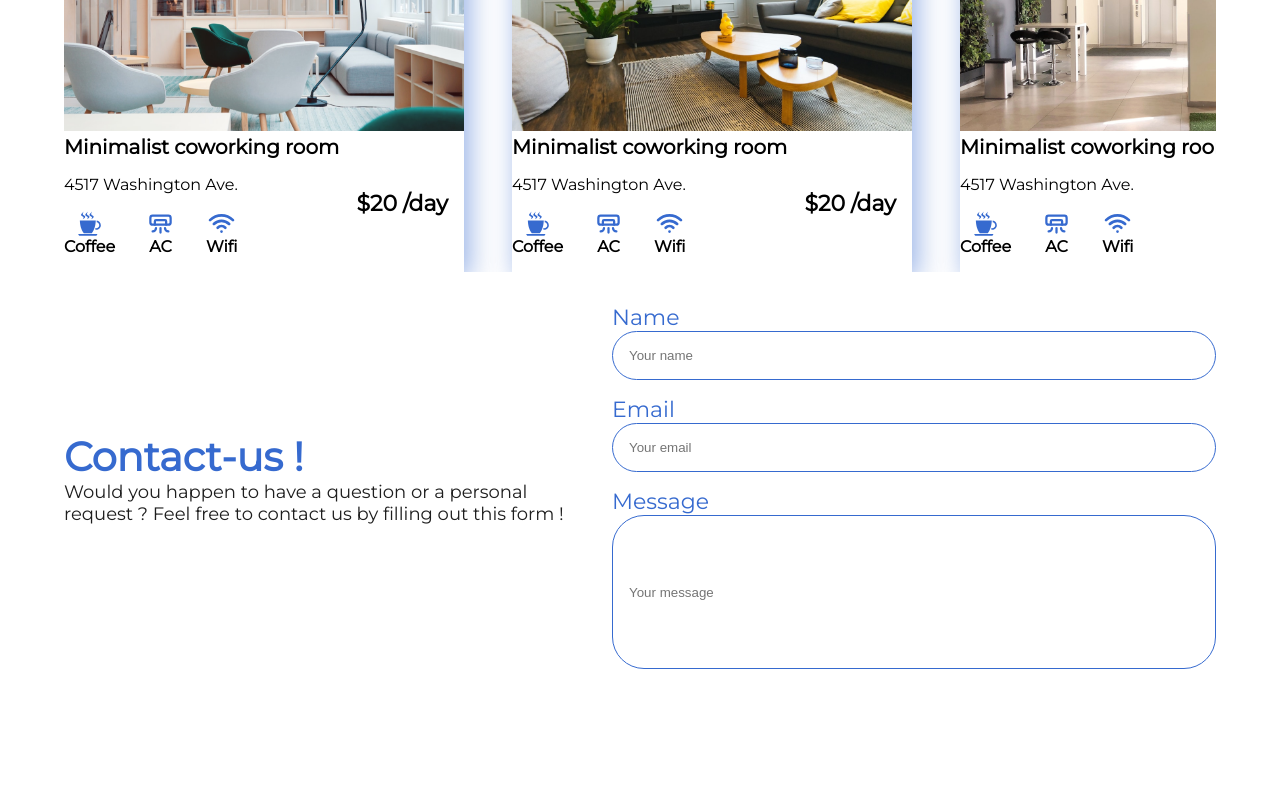
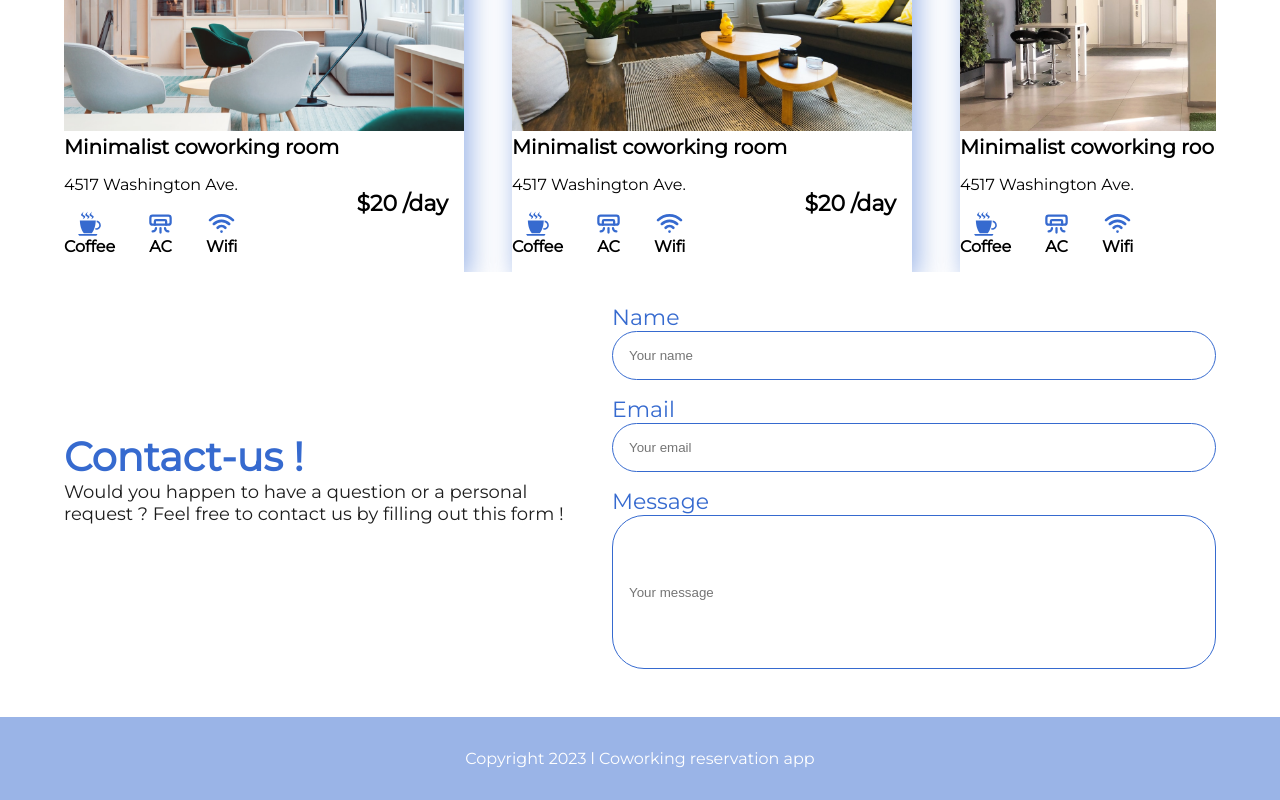
Before and after one commit to Wandarry/Co-Working-Web-App, a React (Create React App) app: page / in a window 1280 px wide. Shown: the part 1215-2015 px from the top of the page. Before the commit the page ends 1932 px from the top, so only its background shows below. Built offline with nearby package versions, Linux system fonts and the light colour scheme.

Commit message:
create footer

```diff
--- /dev/null
+++ b/src/components/footer/footer.css
@@ -0,0 +1,8 @@
+.footer-container{
+    font-family: Montserrat;
+    padding: 2rem;
+    display: flex;
+    justify-content: center;
+    color: white;
+    background-color: var(--white-blue);
+}
--- /dev/null
+++ b/src/components/footer/footer.js
@@ -0,0 +1,12 @@
+import React from "react";
+import './footer.css';
+
+const Footer = () => {
+    return(
+        <div className="footer-container">
+            <p>Copyright 2023 l Coworking reservation app</p>
+        </div>
+    )
+}
+
+export default Footer;
--- a/src/components/index.js
+++ b/src/components/index.js
@@ -4,3 +4,4 @@ export {default as FindRoom} from './findRoom/findRoom';
 export {default as AvailableRooms} from './availableRooms/availableRooms';
 export {default as Rooms} from './rooms/rooms';
 export {default as Contact} from './contact/contact';
+export {default as Footer} from './footer/footer';
--- a/src/screen/landingPage.js
+++ b/src/screen/landingPage.js
@@ -1,6 +1,6 @@
 import React from "react";
 import './landingPage.css';
-import { Header, HeroSection, FindRoom, AvailableRooms, Contact} from "../components";
+import { Header, HeroSection, FindRoom, AvailableRooms, Contact, Footer} from "../components";
 
 const LandingPage = () => {
     return (
@@ -10,6 +10,7 @@ const LandingPage = () => {
             <FindRoom />
             <AvailableRooms />
             <Contact />
+            <Footer />
         </div>
     )
 }
```
